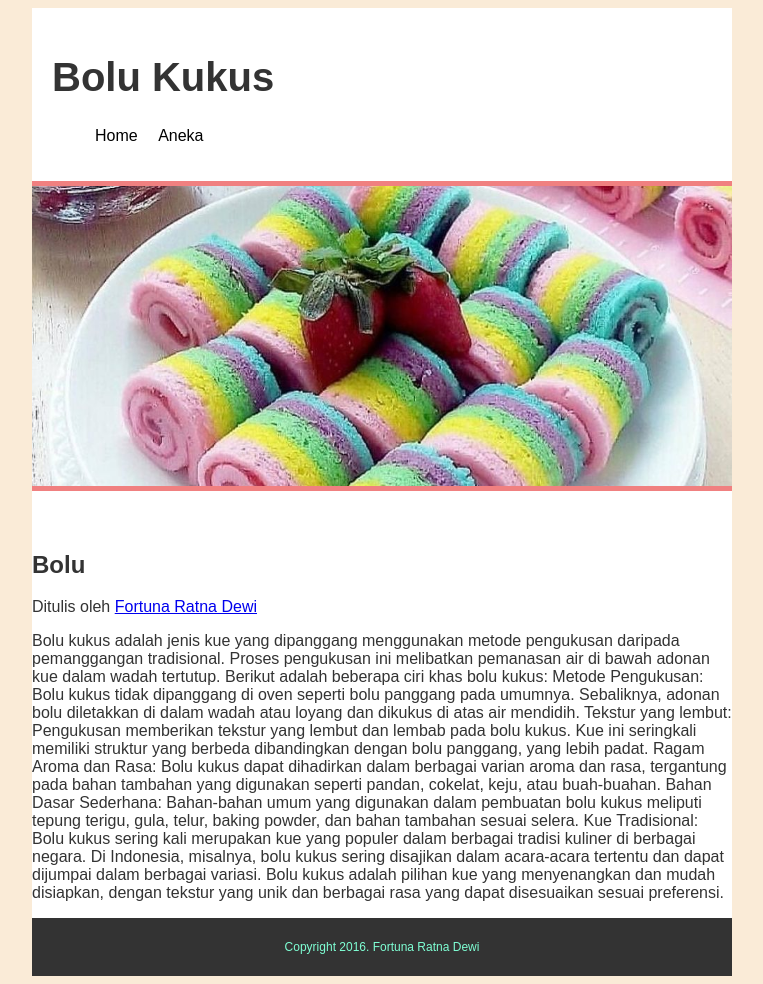
After one commit to fortunaratnadewi/Platform, a PHP site: page /home.html in a window 1280 px wide. The commit adds this page. Shown: the whole page, without its empty margins (258-1021 px from the left). Run offline with PHP 8.4, Linux system fonts and the light colour scheme.

Commit message:
Perombakan ulang halaman depan

```diff
--- a/html/Tugas1/about.html
+++ b/html/Tugas1/about.html
@@ -12,14 +12,12 @@
         <div class="container-navbar">
             <ul class="ul-navbar">
                 <li class="li-navbar">
-                    <a href="index.html" class="a-navbar">Home</a>
+                    <a href="home.html" class="a-navbar">Home</a>
                 </li>
                 <li class="li-navbar">
                     <a href="about.html" class="a-navbar">Aneka</a>
                 </li>
-                <li class="li-navbar">
-                    <a href="contact.html" class="a-navbar">Pemesanan</a>
-                 </li>
+
             </ul>
         </div>
 
--- /dev/null
+++ b/html/Tugas1/bolu.css
@@ -0,0 +1,76 @@
+body {
+    font : 16px arial, sans-serif;
+    background-color:antiquewhite;
+    color : #333;
+}
+
+.container {
+    width : 700px;
+    margin : auto;
+    background-color: white;
+}
+
+.header {
+    padding: 20px;
+
+}
+
+.header .judul{
+    font-size: 40px;
+    font-weight: bold;
+}
+
+.header ul li {
+    display: inline-block;
+    margin-right: 10px;
+}
+
+.header a{
+    text-decoration: none;
+    color:black;
+    padding: 3px;
+}
+
+.header a:hover {
+    background-color:burlywood;
+    color :azure;
+
+}
+
+.hero {
+    height: 300px;
+    background-image: url(kue.jpg);
+    background-size: cover;
+    background-position: 0 -180px;
+    border-top: 5px solid lightcoral;
+    border-bottom: 5px solid lightcoral;
+
+}
+
+.content{
+    padding: 20px;
+    text-align: center;
+}
+
+.content h2 {
+    font-size: 32px;
+    font-weight: bold;
+}
+
+.content .penulis {
+    font-size: 17px;
+    margin-top: -5px;
+
+}
+
+.footer {
+    background-color: #333;
+    padding : 10px
+}
+
+.footer .Copy{
+    color:aquamarine;
+    text-align: center;
+    font-size: 12px;
+
+}
--- /dev/null
+++ b/html/Tugas1/home.html
@@ -0,0 +1,53 @@
+<!DOCTYPE html>
+<html>
+
+<head>
+    <title>Kue Tradisional</title>
+    <link rel="stylesheet" href="bolu.css">
+</head>
+
+<body>
+
+    <div class="container">
+        <div class="header">
+            <h1 class="judul">Bolu Kukus</h1>
+            <ul>
+                <li><a href="#">Home</a></li>
+                <li><a href="about.html">Aneka</a></li>
+            </ul>
+        </div>
+        <div class="hero"></div>
+        <div class="content"></div>
+        <h2>Bolu</h2>
+        <p class="Penulis">Ditulis oleh <a href="#">Fortuna Ratna Dewi</a></p>
+        <p>Bolu kukus adalah jenis kue yang dipanggang menggunakan metode pengukusan daripada pemanggangan tradisional.
+            Proses pengukusan ini melibatkan pemanasan air di bawah adonan kue dalam wadah tertutup. Berikut adalah
+            beberapa ciri khas bolu kukus:
+
+            Metode Pengukusan: Bolu kukus tidak dipanggang di oven seperti bolu panggang pada umumnya. Sebaliknya,
+            adonan bolu diletakkan di dalam wadah atau loyang dan dikukus di atas air mendidih.
+
+            Tekstur yang lembut: Pengukusan memberikan tekstur yang lembut dan lembab pada bolu kukus. Kue ini
+            seringkali memiliki struktur yang berbeda dibandingkan dengan bolu panggang, yang lebih padat.
+
+            Ragam Aroma dan Rasa: Bolu kukus dapat dihadirkan dalam berbagai varian aroma dan rasa, tergantung pada
+            bahan tambahan yang digunakan seperti pandan, cokelat, keju, atau buah-buahan.
+
+            Bahan Dasar Sederhana: Bahan-bahan umum yang digunakan dalam pembuatan bolu kukus meliputi tepung terigu,
+            gula, telur, baking powder, dan bahan tambahan sesuai selera.
+
+            Kue Tradisional: Bolu kukus sering kali merupakan kue yang populer dalam berbagai tradisi kuliner di
+            berbagai negara. Di Indonesia, misalnya, bolu kukus sering disajikan dalam acara-acara tertentu dan dapat
+            dijumpai dalam berbagai variasi.
+
+            Bolu kukus adalah pilihan kue yang menyenangkan dan mudah disiapkan, dengan tekstur yang unik dan berbagai
+            rasa yang dapat disesuaikan sesuai preferensi.</p>
+
+        <div class="footer">
+            <p class="Copy">Copyright 2016. Fortuna Ratna Dewi</p>
+        </div>
+    </div>
+
+</body>
+
+</html>
--- a/html/Tugas1/style.css
+++ b/html/Tugas1/style.css
@@ -141,7 +141,6 @@ body {
     background-color: aliceblue;
     margin-top: -500px;
     margin-left: 500px;
-    margin-bottom: 100px;
     display:inline-block;
 }
 
```
Also changed, not shown: html/Tugas1/index.html (+2 -6 lines).
